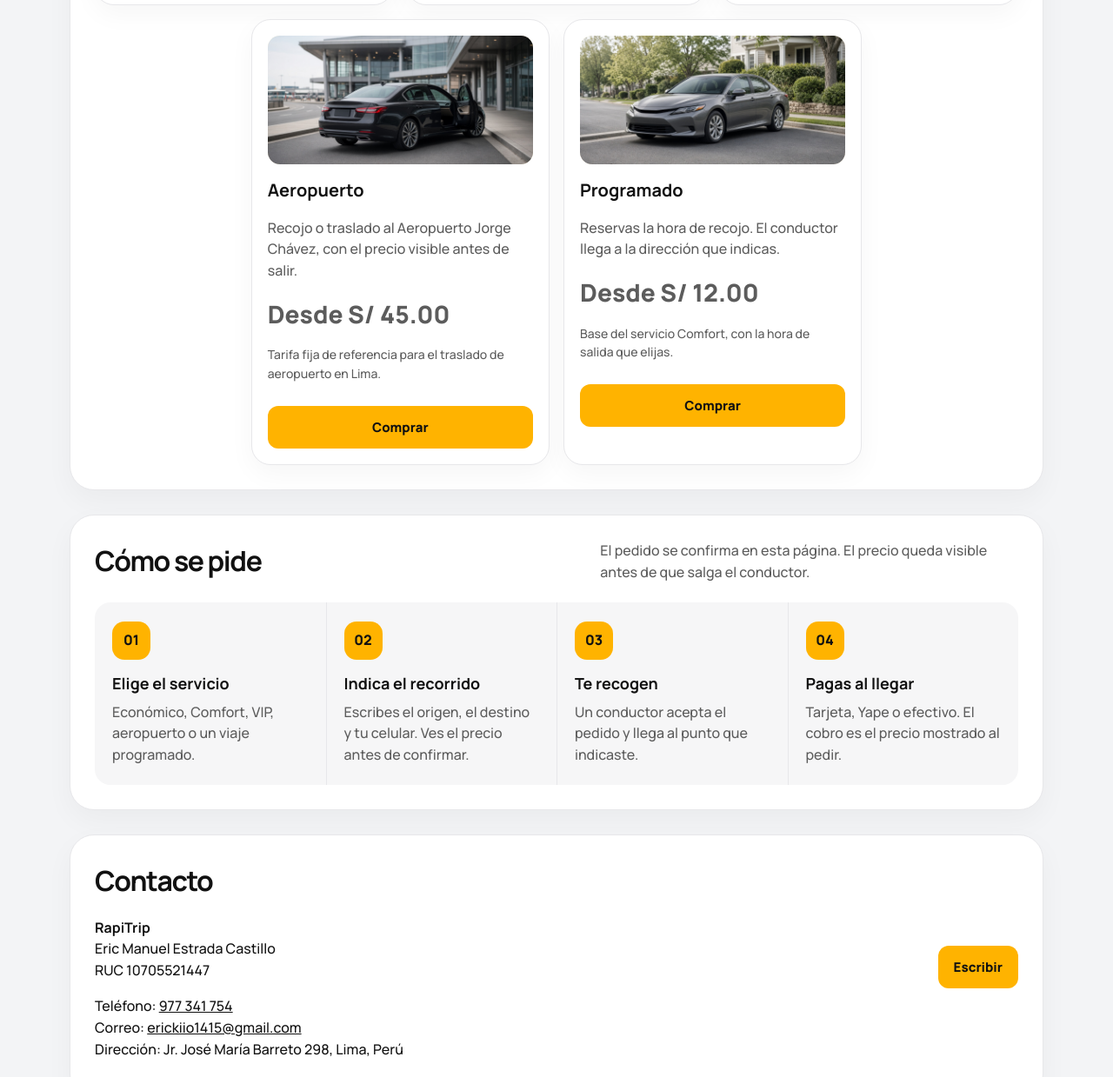
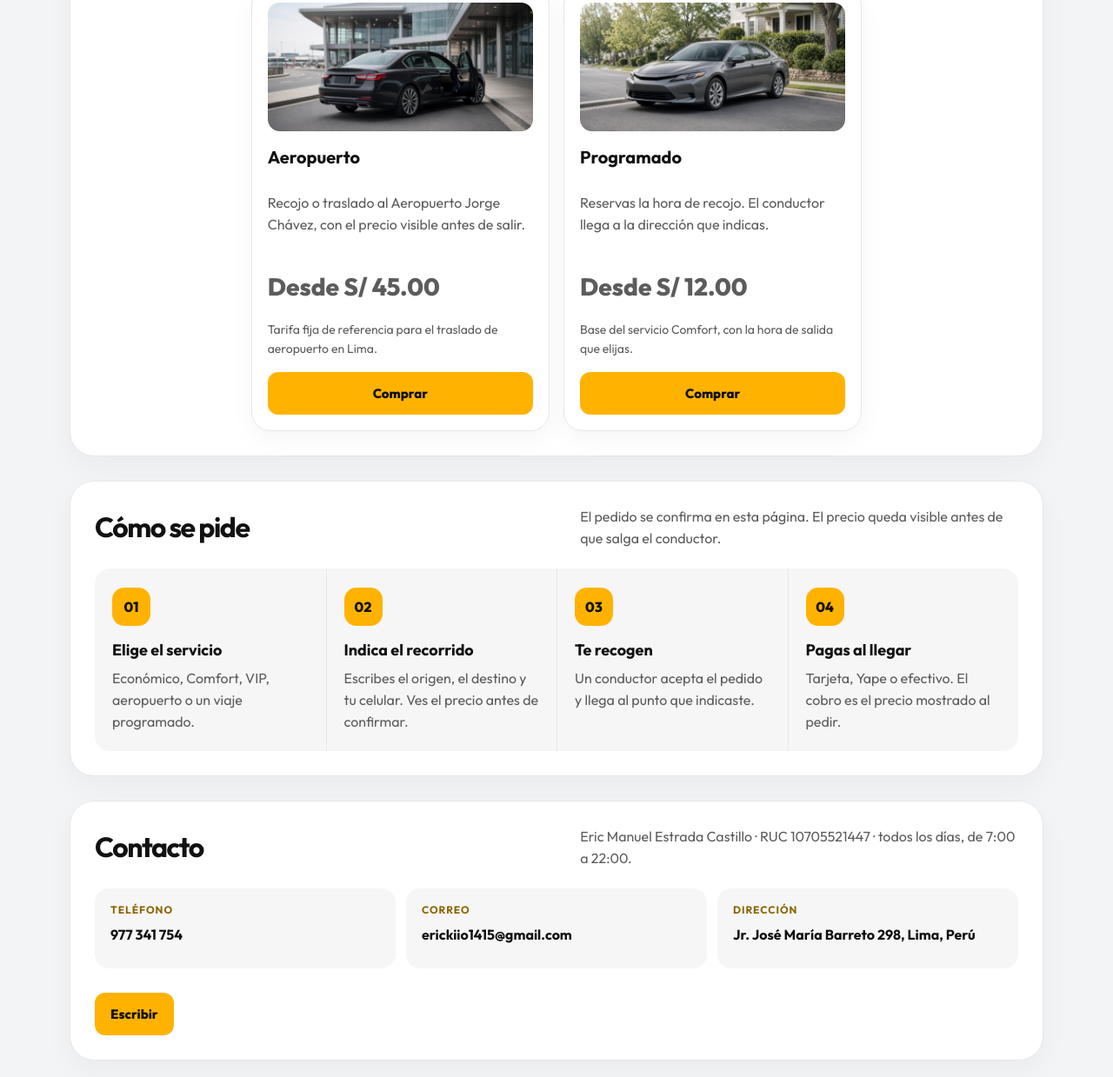
Before and after one commit to Eric-Estrada-gif/rapitrip-web, a plain HTML site: page index.html in a window 1280 px wide. Shown: the part 1189-2428 px from the top of the page at 87% size. Drawn offline with Linux system fonts and the light colour scheme.

Commit message:
Alinea los servicios y renueva el contacto.

```diff
--- a/index.html
+++ b/index.html
@@ -5,7 +5,7 @@
   <meta name="viewport" content="width=device-width, initial-scale=1">
   <title>RapiTrip | Viajes en taxi por aplicativo</title>
   <link rel="icon" href="img/logo.png">
-  <link rel="stylesheet" href="styles.css?v=4">
+  <link rel="stylesheet" href="styles.css?v=5">
 </head>
 <body>
   <header class="barra">
@@ -48,7 +48,7 @@
         <article class="card">
           <img class="ilustracion" src="img/economico.jpg" alt="Auto del servicio Económico">
           <h3>Económico</h3>
-          <p>Autos compactos para un viaje directo.</p>
+          <p class="desc">Autos compactos para un viaje directo.</p>
           <p class="precio">Desde S/ 8.00</p>
           <p class="nota">Base S/ 5.00 + S/ 1.20 por km + S/ 0.15 por minuto.</p>
           <a class="btn" href="solicitar.html?servicio=Economico">Comprar</a>
@@ -56,7 +56,7 @@
         <article class="card">
           <img class="ilustracion" src="img/comfort.jpg" alt="Auto del servicio Comfort">
           <h3>Comfort</h3>
-          <p>Autos más espaciosos, con aire acondicionado.</p>
+          <p class="desc">Autos más espaciosos, con aire acondicionado.</p>
           <p class="precio">Desde S/ 10.00</p>
           <p class="nota">La tarifa económica más 25%.</p>
           <a class="btn" href="solicitar.html?servicio=Comfort">Comprar</a>
@@ -64,7 +64,7 @@
         <article class="card">
           <img class="ilustracion" src="img/vip.jpg" alt="Auto del servicio Executive VIP">
           <h3>Executive VIP</h3>
-          <p>Sedán y conductor con mejor calificación.</p>
+          <p class="desc">Sedán y conductor con mejor calificación.</p>
           <p class="precio">Desde S/ 13.00</p>
           <p class="nota">La tarifa económica más 60%.</p>
           <a class="btn" href="solicitar.html?servicio=Executive%20VIP">Comprar</a>
@@ -72,7 +72,7 @@
         <article class="card">
           <img class="ilustracion" src="img/aeropuerto.jpg" alt="Traslado al aeropuerto">
           <h3>Aeropuerto</h3>
-          <p>Recojo o traslado al Aeropuerto Jorge Chávez, con el precio visible antes de salir.</p>
+          <p class="desc">Recojo o traslado al Aeropuerto Jorge Chávez, con el precio visible antes de salir.</p>
           <p class="precio">Desde S/ 45.00</p>
           <p class="nota">Tarifa fija de referencia para el traslado de aeropuerto en Lima.</p>
           <a class="btn" href="solicitar.html?servicio=Aeropuerto">Comprar</a>
@@ -80,7 +80,7 @@
         <article class="card">
           <img class="ilustracion" src="img/programado.jpg" alt="Viaje reservado para una hora">
           <h3>Programado</h3>
-          <p>Reservas la hora de recojo. El conductor llega a la dirección que indicas.</p>
+          <p class="desc">Reservas la hora de recojo. El conductor llega a la dirección que indicas.</p>
           <p class="precio">Desde S/ 12.00</p>
           <p class="nota">Base del servicio Comfort, con la hora de salida que elijas.</p>
           <a class="btn" href="solicitar.html?servicio=Programado">Comprar</a>
@@ -125,13 +125,17 @@
 
   <section class="seccion">
     <div class="wrap">
-      <div class="panel contacto-panel">
-        <div>
+      <div class="panel">
+        <div class="panel-cabeza">
           <h2>Contacto</h2>
-          <p><strong>RapiTrip</strong><br>Eric Manuel Estrada Castillo<br>RUC 10705521447</p>
-          <p>Teléfono: <a href="tel:+51977341754">977 341 754</a><br>Correo: <a href="mailto:erickiio1415@gmail.com">erickiio1415@gmail.com</a><br>Dirección: Jr. José María Barreto 298, Lima, Perú</p>
+          <p>Eric Manuel Estrada Castillo · RUC 10705521447 · todos los días, de 7:00 a 22:00.</p>
         </div>
-        <a class="btn" href="contacto.html">Escribir</a>
+        <div class="fichas">
+          <a class="ficha" href="tel:+51977341754"><span>Teléfono</span><strong>977 341 754</strong></a>
+          <a class="ficha" href="mailto:erickiio1415@gmail.com"><span>Correo</span><strong>erickiio1415@gmail.com</strong></a>
+          <div class="ficha"><span>Dirección</span><strong>Jr. José María Barreto 298, Lima, Perú</strong></div>
+        </div>
+        <div class="fila"><a class="btn" href="contacto.html">Escribir</a></div>
       </div>
     </div>
   </section>
--- a/styles.css
+++ b/styles.css
@@ -1,4 +1,4 @@
-@import url("https://fonts.googleapis.com/css2?family=Manrope:wght@500;600;700;800&display=swap");
+@import url("https://fonts.googleapis.com/css2?family=Outfit:wght@400;500;600;700;800&display=swap");
 
 :root {
   --amarillo: #ffb300;
@@ -14,7 +14,7 @@
 html { scroll-behavior: smooth; }
 body {
   margin: 0;
-  font-family: Manrope, "Segoe UI", Helvetica, Arial, sans-serif;
+  font-family: Outfit, "Segoe UI", Helvetica, Arial, sans-serif;
   color: var(--tinta);
   background: var(--fondo);
   line-height: 1.55;
@@ -159,13 +159,28 @@ nav a:hover { color: #000; }
 .grid .card { grid-column: span 2; }
 .grid .card:nth-child(4) { grid-column: 2 / span 2; }
 .grid .card:nth-child(5) { grid-column: 4 / span 2; }
-.contacto-panel {
-  display: flex;
-  align-items: center;
-  justify-content: space-between;
-  gap: 24px;
+.fichas { display: grid; grid-template-columns: repeat(3, 1fr); gap: 12px; }
+.ficha {
+  display: block;
+  background: #f6f6f7;
+  border-radius: 16px;
+  padding: 16px 18px;
+  text-decoration: none;
+  min-height: 92px;
 }
-.contacto-panel h2 { margin-bottom: 12px; }
+.ficha span {
+  display: block;
+  font-size: 12px;
+  font-weight: 700;
+  letter-spacing: 0.08em;
+  text-transform: uppercase;
+  color: #8a6500;
+}
+.ficha strong { display: block; margin-top: 8px; font-size: 16px; line-height: 1.35; }
+.datos { align-items: stretch; }
+.datos .caja, .datos form { display: flex; flex-direction: column; }
+.datos form textarea { flex: 1; min-height: 160px; }
+.datos form .btn { align-self: flex-start; }
 .compra { display: grid; grid-template-columns: 1.05fr 0.95fr; gap: 16px; align-items: start; }
 .compra img { width: 100%; height: 220px; object-fit: cover; border-radius: 16px; }
 .linea-compra { display: flex; justify-content: space-between; gap: 12px; margin: 8px 0; }
@@ -183,8 +198,16 @@ nav a:hover { color: #000; }
   padding: 18px;
   box-shadow: 0 10px 30px rgba(17, 17, 17, 0.04);
 }
-.card h3 { margin: 14px 0 6px; font-size: 20px; }
+.card {
+  display: flex;
+  flex-direction: column;
+  height: 100%;
+}
+.card h3 { margin: 14px 0 6px; font-size: 20px; min-height: 2.5em; }
 .card p { color: var(--suave); }
+.card .desc { min-height: 4.8em; margin: 0; }
+.card .nota { min-height: 3.2em; }
+.card .btn { margin-top: auto; }
 .precio { font-size: 28px; font-weight: 800; margin: 10px 0 4px; color: var(--tinta); }
 .ilustracion {
   width: 100%;
@@ -193,7 +216,7 @@ nav a:hover { color: #000; }
   border-radius: 14px;
   background: var(--amarillo-suave);
 }
-.card .btn { width: 100%; margin-top: 12px; }
+.card .btn { width: 100%; margin-top: auto; }
 .datos { display: grid; grid-template-columns: 1fr 1fr; gap: 16px; }
 .caja h2, form h2 { margin-top: 0; }
 label { display: block; font-size: 13px; font-weight: 700; margin: 14px 0 6px; }
@@ -232,7 +255,8 @@ textarea { min-height: 120px; resize: vertical; }
   .grid .card, .grid .card:nth-child(4), .grid .card:nth-child(5) { grid-column: auto; }
   .pasos { grid-template-columns: 1fr 1fr; }
   .paso:nth-child(3) { border-left: 0; }
-  .panel-cabeza, .contacto-panel { flex-direction: column; align-items: flex-start; }
+  .panel-cabeza { flex-direction: column; align-items: flex-start; }
+  .fichas { grid-template-columns: 1fr; }
 }
 @media (max-width: 860px) {
   .hero-panel { grid-template-columns: 1fr; padding: 32px 22px; }
```
Also changed, not shown: contacto.html (+8 -8 lines), devoluciones.html (+1 -1 lines), reclamaciones.html (+1 -1 lines), solicitar.html (+1 -1 lines), terminos.html (+1 -1 lines).
